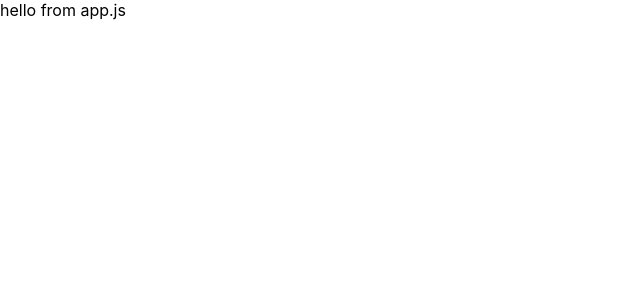
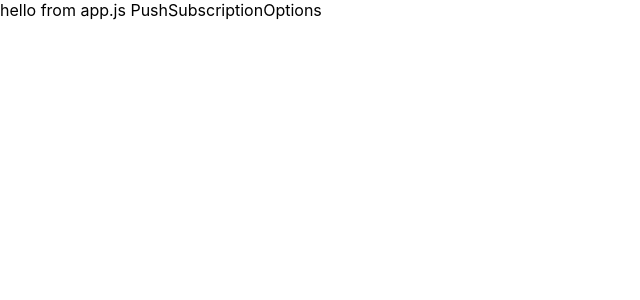
Before and after one commit to waqaszaman123/project, a React (Create React App) app: page / in a window 1280 px wide. Shown: the top 300 px of the page, without its empty margins (0-640 px from the left). Built offline with nearby package versions, Linux system fonts and the light colour scheme.

Commit message:
Update App.js

```diff
--- a/src/App.js
+++ b/src/App.js
@@ -2,8 +2,10 @@ import React from 'react';
 import logo from './logo.svg';
 import './App.css';
 
-function App() {
-  return <div>hello from app.js</div>
+function App(props) {
+  return <div>hello from app.js {PushSubscriptionOptions.name}
+
+  </div>
 }
 
 export default App;
```
